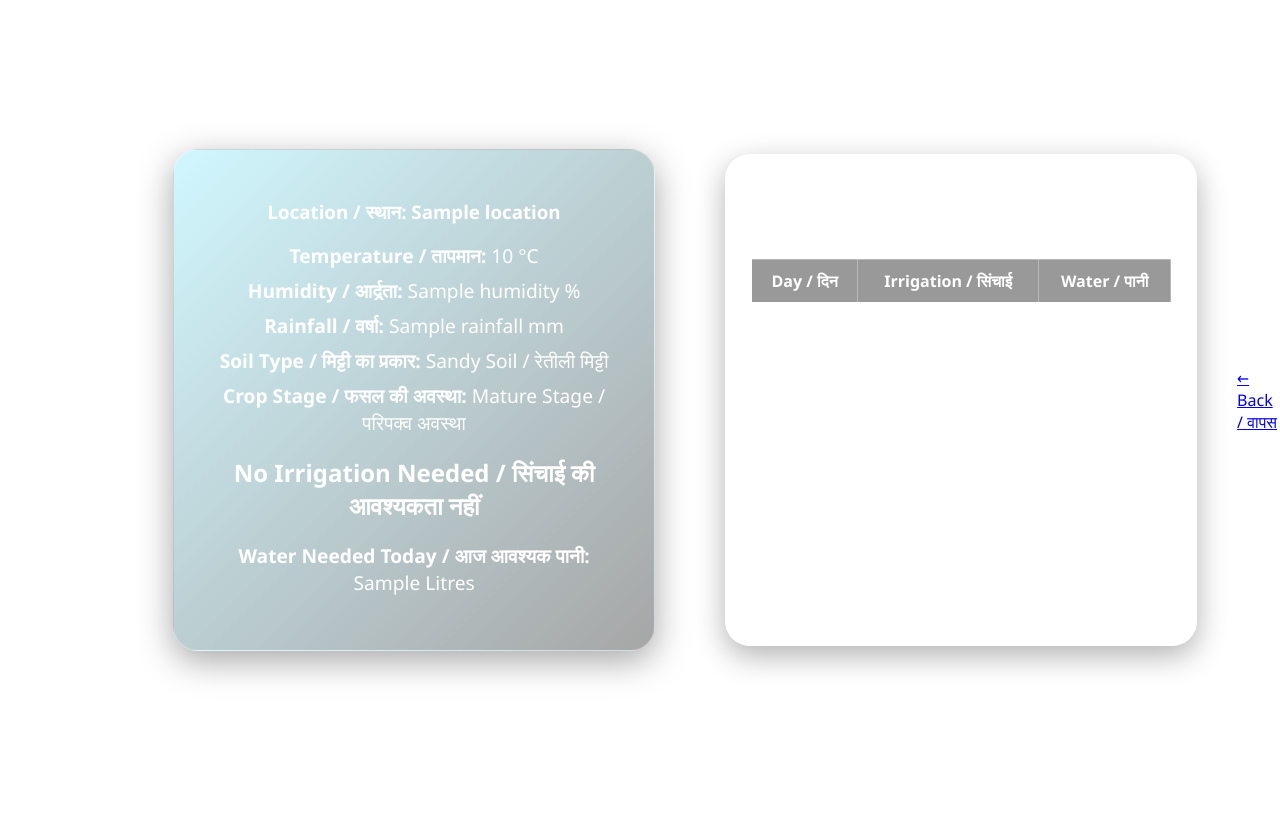
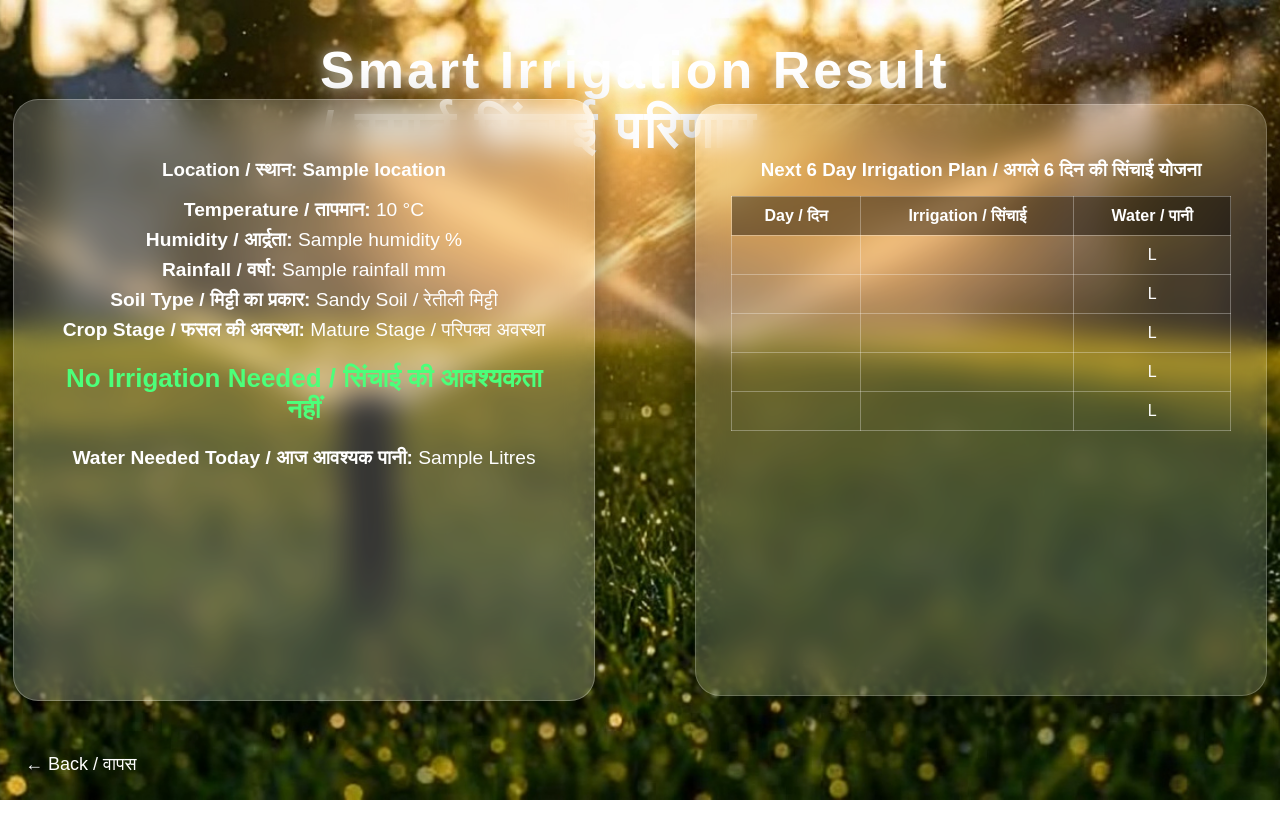
Before and after one commit to ManthanMadankar/smart-irrigation, a Flask app: template CEP/templates/result.html in a window 1280 px wide. Run offline with Flask 3, Linux system fonts and the light colour scheme; the template is opened without the code that fills it: most values are stand-ins (such as "Sample title", 1, 10 or a date in 2020); parts of the project's set-up code (start-up, migrations or seed data) failed here and were passed over.

Commit message:
Update result.html

```diff
--- a/CEP/templates/result.html
+++ b/CEP/templates/result.html
@@ -8,7 +8,105 @@
 <link rel="stylesheet" href="{{ url_for('static', filename='style.css') }}">
 
 <style>
-/* (your existing CSS unchanged) */
+
+/* Background */
+body{
+background-image:url("{{ url_for('static', filename='photo.jpg') }}");
+background-size:cover;
+background-position:center;
+margin:0;
+font-family:Arial;
+height:100vh;
+color:white;
+}
+
+/* PAGE TITLE */
+.page-title{
+position:absolute;
+top:40px;
+left:50%;
+transform:translateX(-50%);
+font-size:52px;
+font-weight:800;
+letter-spacing:3px;
+text-shadow:0 0 15px rgba(255,255,255,0.9);
+}
+
+/* DASHBOARD LAYOUT */
+.dashboard{
+display:flex;
+justify-content:center;
+align-items:center;
+gap:100px;
+height:100vh;
+}
+
+/* RESULT BOX (TODAY DATA) */
+.result-box{
+width:500px;
+height:520px;
+background:rgba(255,255,255,0.20);
+backdrop-filter:blur(15px);
+border-radius:25px;
+padding:40px;
+text-align:center;
+box-shadow:0 15px 45px rgba(0,0,0,0.5);
+}
+
+/* WEEKLY TABLE BOX */
+.week-box{
+width:500px;
+height:520px;
+background:rgba(255,255,255,0.15);
+backdrop-filter:blur(15px);
+border-radius:25px;
+padding:35px;
+box-shadow:0 15px 45px rgba(0,0,0,0.5);
+}
+
+/* TABLE */
+.week-table{
+width:100%;
+border-collapse:collapse;
+margin-top:15px;
+}
+.week-table th,
+.week-table td{
+border:1px solid rgba(255,255,255,0.3);
+padding:10px;
+text-align:center;
+}
+.week-table th{
+background:rgba(0,0,0,0.4);
+}
+
+/* IRRIGATION TEXT */
+.irrigation-red{
+color:#ff4c4c;
+font-size:26px;
+font-weight:bold;
+}
+.irrigation-yellow{
+color:#ffd84d;
+font-size:26px;
+font-weight:bold;
+}
+.irrigation-green{
+color:#4cff7a;
+font-size:26px;
+font-weight:bold;
+}
+
+/* BACK BUTTON */
+.back-btn{
+position:absolute;
+bottom:25px;
+left:25px;
+color:white;
+font-size:18px;
+text-decoration:none;
+}
+
 </style>
 
 </head>
```
